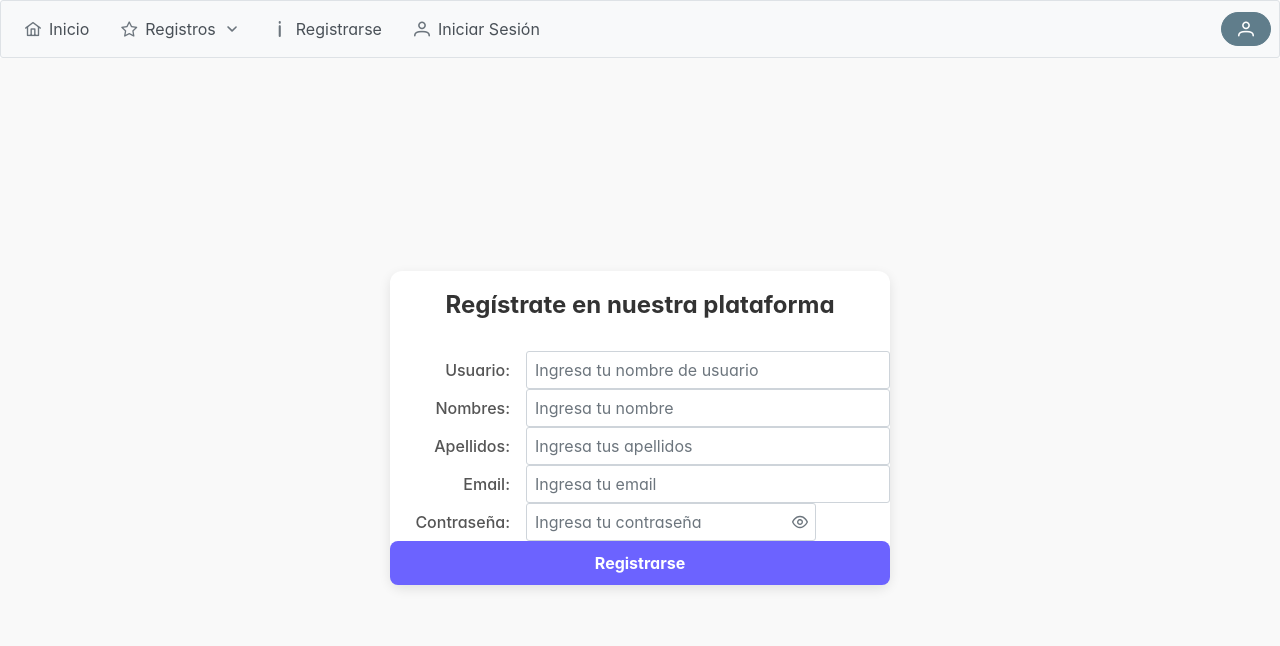
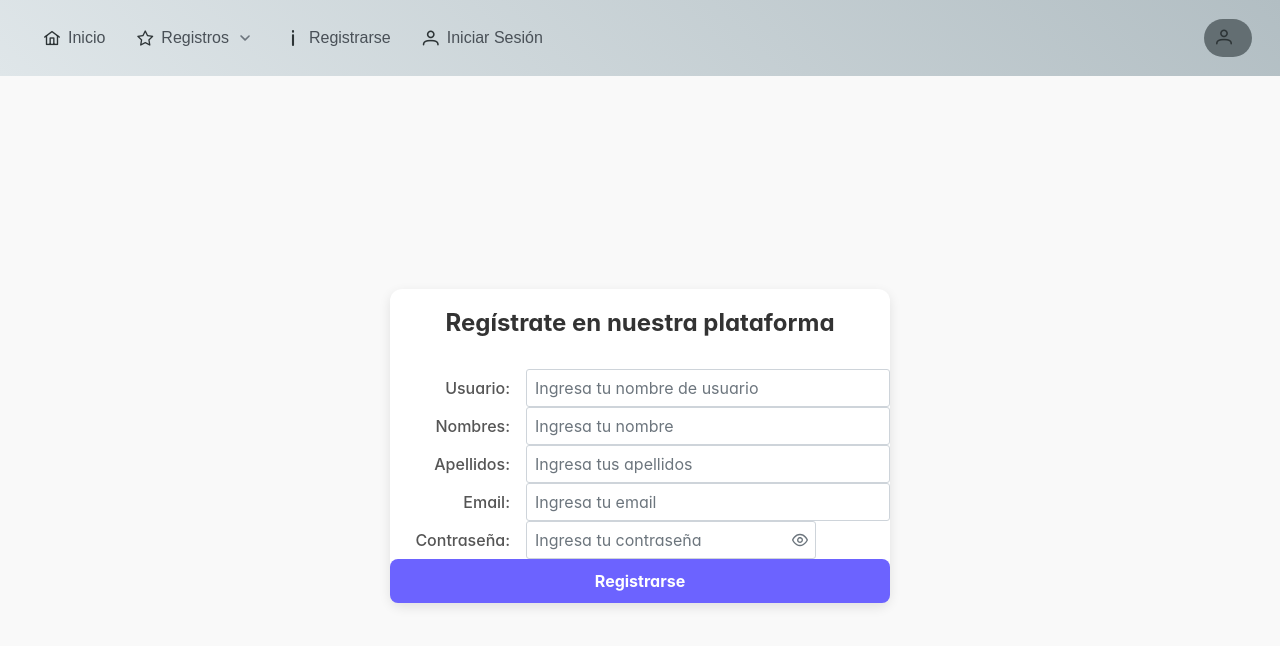
Before and after one commit to sergioguachalla/IoT, a React (Create React App) app in the folder frontend/iot-frontend/: page /signup in a window 1280 px wide. Shown: the top 646 px of the page. Built offline with nearby package versions, Linux system fonts and the light colour scheme.

Commit message:
Corrección navbar

```diff
--- /dev/null
+++ b/frontend/iot-frontend/src/components/navbar/Navbar.css
@@ -0,0 +1,45 @@
+/* src/components/navbar/Navbar.css */
+
+.navbar-container {
+    background: linear-gradient(45deg, #dfe6e9, #b2bec3); /* Gradiente gris suave */
+    box-shadow: 0 4px 6px rgba(0, 0, 0, 0.1);
+    padding: 10px 20px;
+  }
+
+  .p-menubar {
+    background: transparent !important;
+    border: none !important;
+  }
+
+  .p-menubar .p-menuitem-link {
+    font-family: Arial, sans-serif;
+    font-size: 1rem;
+    color: #2d3436 !important; /* Texto gris oscuro */
+    transition: transform 0.2s ease-in-out, color 0.2s ease-in-out;
+  }
+
+  .p-menubar .p-menuitem-link:hover {
+    color: #f9a602 !important; /* Dorado suave */
+    transform: scale(1.1);
+  }
+
+  .p-menubar .pi {
+    margin-right: 8px;
+    color: #2d3436; /* Íconos en gris oscuro */
+  }
+
+  .custom-button {
+    background: #636e72; /* Gris oscuro */
+    border: none;
+    color: #ffffff;
+    font-size: 1.2rem;
+    padding: 8px 12px;
+    border-radius: 20px;
+    cursor: pointer;
+    transition: transform 0.2s ease-in-out, background 0.2s ease-in-out;
+  }
+
+  .custom-button:hover {
+    background: #f9a602; /* Cambia a dorado suave */
+    transform: scale(1.1);
+  }
--- a/frontend/iot-frontend/src/components/navbar/Navbar.js
+++ b/frontend/iot-frontend/src/components/navbar/Navbar.js
@@ -1,44 +1,54 @@
-import React, { useEffect } from 'react';
-import { Menubar } from 'primereact/menubar';
-import { useState } from 'react';
-
+// src/components/navbar/Navbar.js
+import React, { useEffect, useState } from "react";
+import { Menubar } from "primereact/menubar";
+import "./Navbar.css";
 
 const Navbar = () => {
   const [info, setInfo] = useState(null);
+
   useEffect(() => {
-        const info = localStorage.getItem('info');
+    const info = localStorage.getItem("info");
     setInfo(info ? JSON.parse(info) : null);
   }, []);
-    const item = info ? {label: info.username, action: () => window.location.href = "/profile"} : {label: 'Iniciar Sesión', command: () => window.location.href = "/login"};
+
+  const item = info
+    ? { label: info.username, action: () => (window.location.href = "/profile") }
+    : { label: "Iniciar Sesión", command: () => (window.location.href = "/login") };
+
   const items = [
-        { label: 'Inicio', icon: 'pi pi-home', command: () => window.location.href = "/" },
-        { label: 'Registros', icon: 'pi pi-star',
+    { label: "Inicio", icon: "pi pi-home", command: () => (window.location.href = "/home") },
+    {
+      label: "Registros",
+      icon: "pi pi-star",
       items: [
-                { label: 'Mis registros', icon: 'pi pi-info', command: () => window.location.href = "/my-records" },
-                { label: 'Parqueo', icon: 'pi pi-info-circle', command: () => window.location.href = "/parking-spot" }
-            ]
+        { label: "Mis registros", icon: "pi pi-info", command: () => (window.location.href = "/my-records") },
+        { label: "Parqueo", icon: "pi pi-info-circle", command: () => (window.location.href = "/parking-spot") },
+      ],
     },
-        { label: 'Registrarse', icon: 'pi pi-info', command: () => window.location.href = "/signup" },
-        {label: item.label, icon: 'pi pi-user', command: () =>
+    { label: "Registrarse", icon: "pi pi-info", command: () => (window.location.href = "/signup") },
     {
+      label: item.label,
+      icon: "pi pi-user",
+      command: () => {
         if (info) {
           window.location.href = "/profile";
         } else {
           window.location.href = "/login";
         }
-            }
-        }
-
+      },
+    },
   ];
 
-
-
-    const end = <button className="p-button p-component p-button-rounded p-button-secondary">
+  const end = (
+    <button className="custom-button">
       <i className="pi pi-user"></i>
-    </button>;
+    </button>
+  );
 
   return (
+    <div className="navbar-container">
       <Menubar model={items} end={end} />
+    </div>
   );
 };
 
```
Lines whose indentation alone changed are shown as unchanged.
